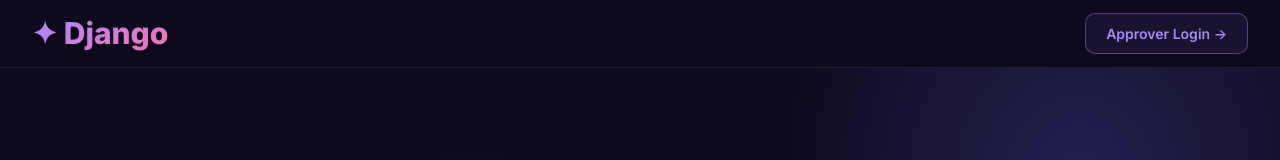
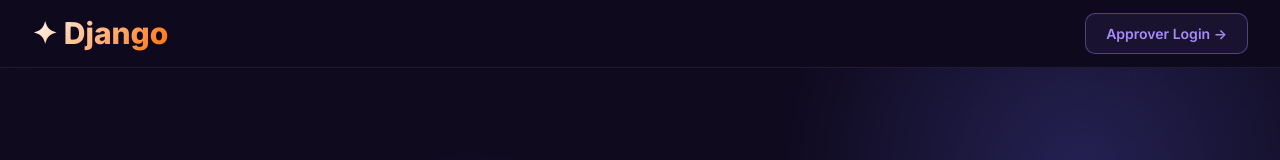
Before and after one commit to tanmaydarklord2367-create/ai-subscription-approver, a React (Vite) app in the folder client/: page / in a window 1280 px wide. Shown: the top 160 px of the page. Built offline with nearby package versions, Linux system fonts and the light colour scheme.

Commit message:
Change logo gradient to white to orange

```diff
--- a/client/src/components/Logo.jsx
+++ b/client/src/components/Logo.jsx
@@ -4,8 +4,8 @@ export default function Logo({ size = 28, light = false }) {
       fontSize: size,
       fontWeight: 800,
       background: light
-        ? 'linear-gradient(135deg, #6366F1, #EC4899)'
-        : 'linear-gradient(135deg, #A78BFA, #F472B6)',
+        ? 'linear-gradient(135deg, #FF4500, #FF8C00)'
+        : 'linear-gradient(135deg, #FFFFFF, #FF6B00)',
       WebkitBackgroundClip: 'text',
       WebkitTextFillColor: 'transparent',
       backgroundClip: 'text',
```
